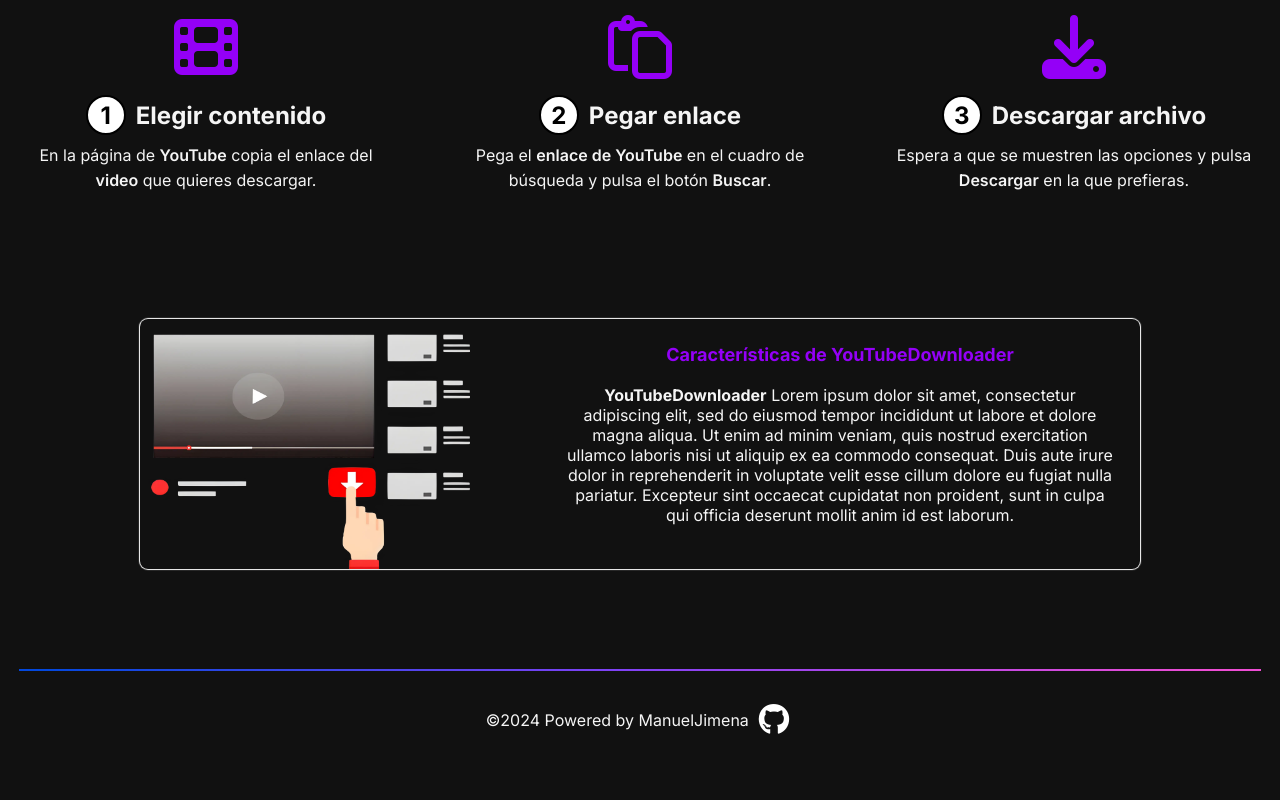
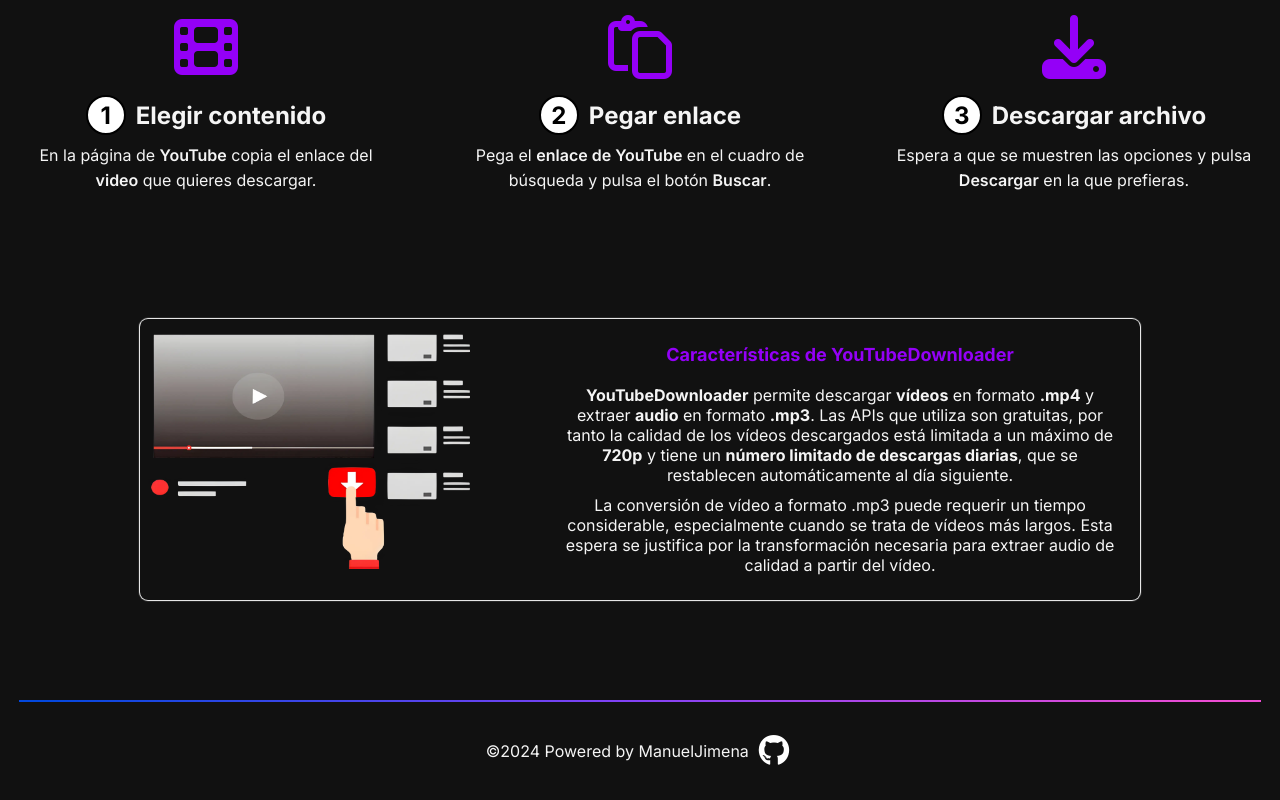
Before and after one commit to ManuelJimena/YouTubeDownloader, a React (Vite) app: page / in a window 1280 px wide. Shown: the part 440-1240 px from the top of the page. Before the commit the page ends 1209 px from the top, so only its background shows below. Built offline with nearby package versions, Linux system fonts and the light colour scheme; no server answers.

Commit message:
refact app

```diff
--- a/src/components/Info/Info.jsx
+++ b/src/components/Info/Info.jsx
@@ -13,7 +13,8 @@
         </figure>
         <div className="text_info">
           <h3>Características de YouTubeDownloader</h3>
-          <b>YouTubeDownloader</b> Lorem ipsum dolor sit amet, consectetur adipiscing elit, sed do eiusmod tempor incididunt ut labore et dolore magna aliqua. Ut enim ad minim veniam, quis nostrud exercitation ullamco laboris nisi ut aliquip ex ea commodo consequat. Duis aute irure dolor in reprehenderit in voluptate velit esse cillum dolore eu fugiat nulla pariatur. Excepteur sint occaecat cupidatat non proident, sunt in culpa qui officia deserunt mollit anim id est laborum.
+            <p><b>YouTubeDownloader</b> permite descargar <b>vídeos</b> en formato <b>.mp4</b> y extraer <b>audio</b> en formato <b>.mp3</b>. Las APIs que utiliza son gratuitas, por tanto la calidad de los vídeos descargados está limitada a un máximo de <b>720p</b> y tiene un <b>número limitado de descargas diarias</b>, que se restablecen automáticamente al día siguiente.</p>
+            <p>La conversión de vídeo a formato .mp3 puede requerir un tiempo considerable, especialmente cuando se trata de vídeos más largos. Esta espera se justifica por la transformación necesaria para extraer audio de calidad a partir del vídeo.</p>
         </div>
       </div>
     </div>
--- a/src/components/Info/Info.scss
+++ b/src/components/Info/Info.scss
@@ -36,6 +36,9 @@
         font-size: 18px;
         color: rgb(148, 0, 247);
       }
+      p {
+        margin-top: 10px;
+      }
     }
   }
 }
--- a/src/components/Youtube/Youtube.jsx
+++ b/src/components/Youtube/Youtube.jsx
@@ -11,24 +11,27 @@
 
 const Youtube = ({ link }) => {
   const [isVideoLoading, setIsVideoLoading] = useState(false);
-  const [isAudioLoading, setIsAudioLoading] = useState(false);
+  const [isAudioLoading, setIsAudioLoading] = useState(true);
   const [video, setVideo] = useState();
   const [audio, setAudio] = useState();
   const [error, setError] = useState("");
 
   useEffect(() => {
-    (async () => {
+    async function fetchData() {
+      setVideo(null);
+      setAudio(null);
       setError("");
+      setIsAudioLoading(true);
+
       const id = youtubeUtils.GetYoutubeID(link);
       if (!id || !youtubeUtils.VerifyYoutubeLink(link)) {
         setError("Enlace no válido");
+        setIsAudioLoading(false);
         return;
       }
 
       setIsVideoLoading(true);
-      setIsAudioLoading(true);
       const YoutubeController = new YoutubeClass();
-      const AudioController = new YoutubeAudio();
       try {
         const videoResponse = await YoutubeController.DownloadVideo(id);
         if (videoResponse.status === "OK") {
@@ -43,6 +46,7 @@
         setIsVideoLoading(false);
       }
 
+      const AudioController = new YoutubeAudio();
       try {
         const audioResponse = await AudioController.DownloadAudio(id);
         if (audioResponse.status === "ok") {
@@ -55,7 +59,8 @@
       } finally {
         setIsAudioLoading(false);
       }
-    })();
+    }
+    fetchData();
   }, [link]);
 
   const closeError = () => {
@@ -66,7 +71,7 @@
 
   return (
     <>
-      {error && <Error errortext={error} closeError={closeError} />}
+      {error.length > 0 && <Error errortext={error} closeError={closeError} />}
       {video && (
         <CardYoutube
           video={video}
```
Also changed, not shown: src/assets/mockuper.webp (added), 1 other file (tests, documents, lock files or other folders).
